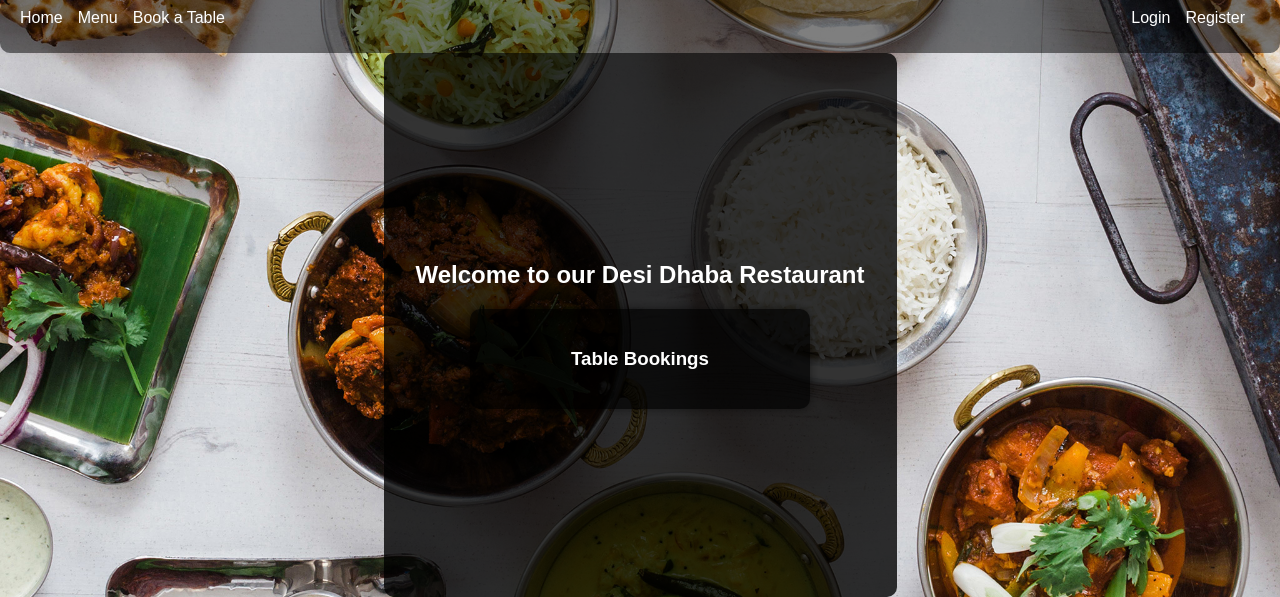
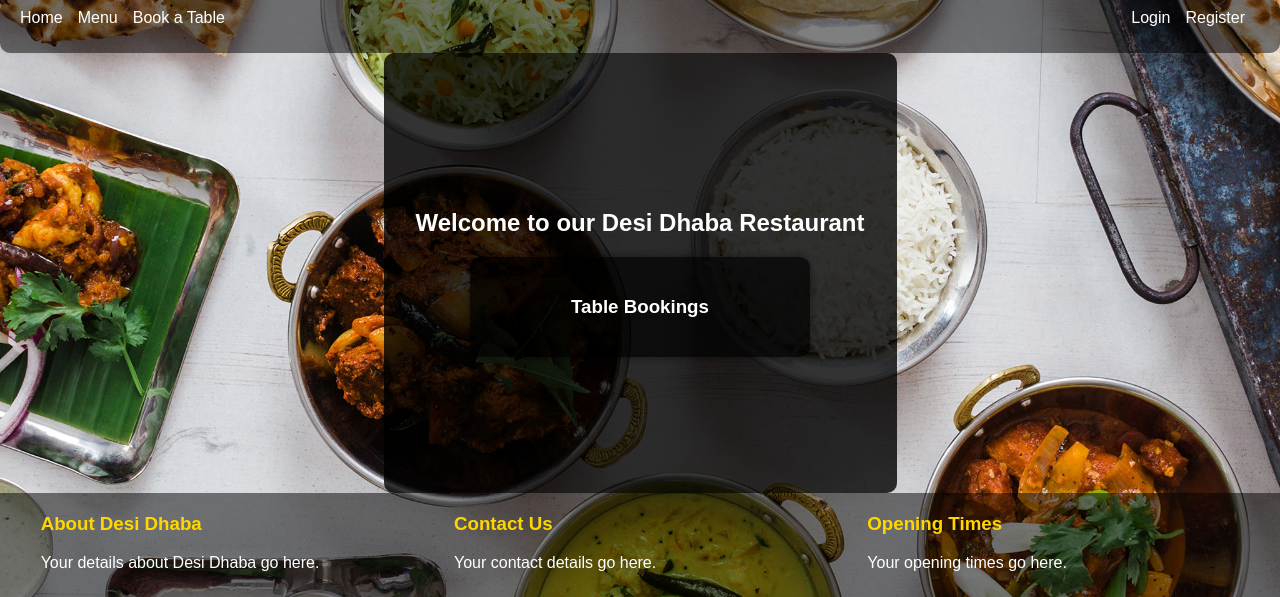
Before and after one commit to nalamsri90/Restaurant-table-booking-B9IS123-, a Flask app: page / in a window 1280 px wide. Shown: the part 203-800 px from the top of the page. Run offline with Flask 3, Linux system fonts and the light colour scheme.

Commit message:
added footer to the base page
added about restaurant, contact details, opening times.

```diff
--- a/templates/base.html
+++ b/templates/base.html
@@ -134,5 +134,20 @@
         {% endwith %}
         {% block content %}{% endblock %}
     </div>
+</div>
+<footer>
+    <div>
+        <h3>About Desi Dhaba</h3>
+        <p>Your details about Desi Dhaba go here.</p>
+    </div>
+    <div>
+        <h3>Contact Us</h3>
+        <p>Your contact details go here.</p>
+    </div>
+    <div>
+        <h3>Opening Times</h3>
+        <p>Your opening times go here.</p>
+    </div>
+</footer>
 </body>
 </html>
```
